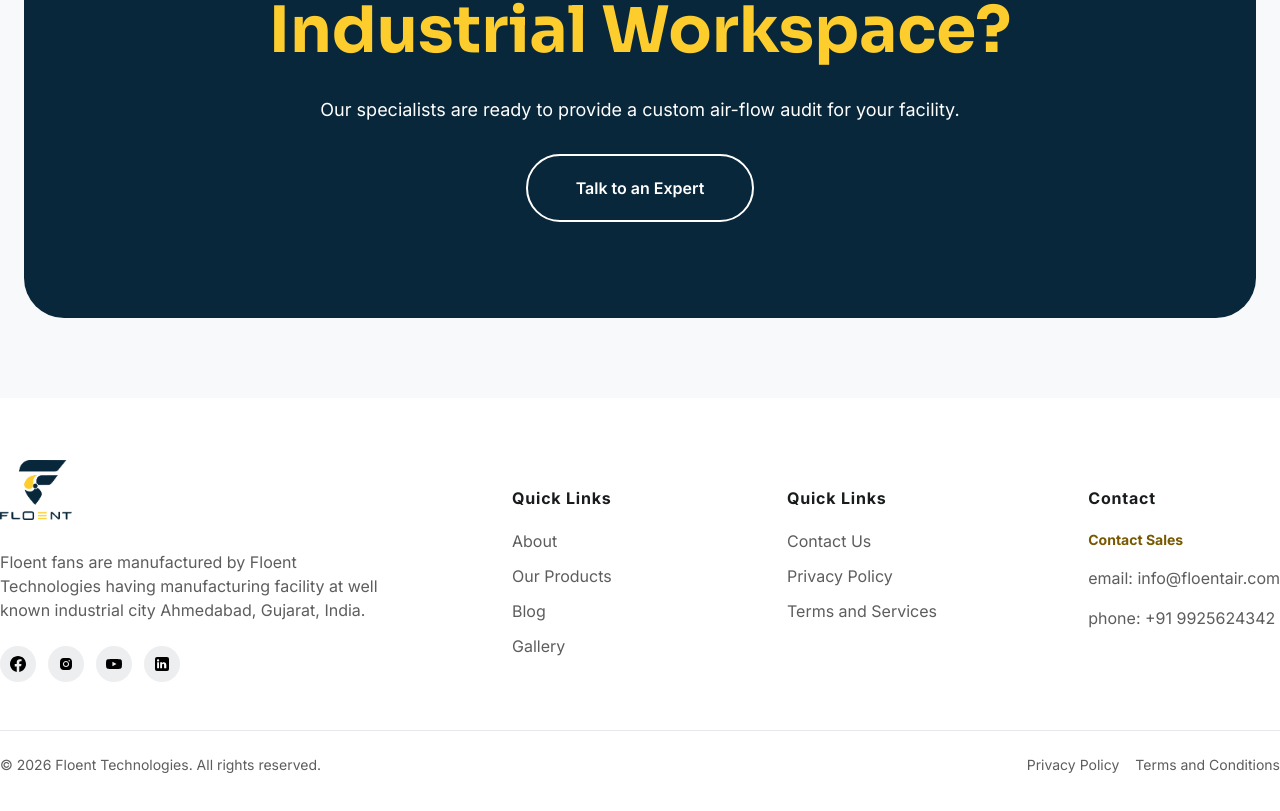
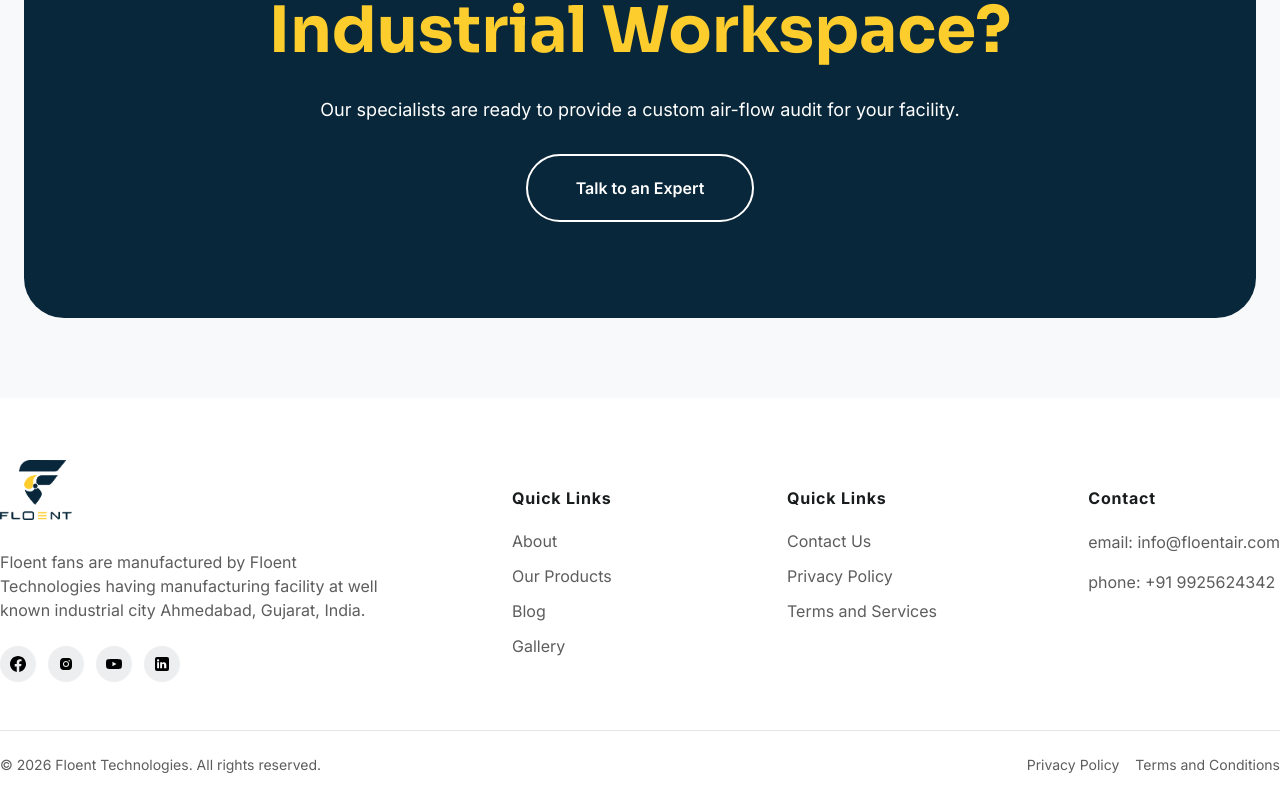
Before and after one commit to kb-patel2005/vkpclfan, a Next.js app: page / in a window 1280 px wide. Shown: the part 7885-8696 px from the top of the page. Built offline with nearby package versions, Linux system fonts and the light colour scheme.

Commit message:
third commit 02-09

```diff
--- a/component/common/Footer.tsx
+++ b/component/common/Footer.tsx
@@ -199,11 +199,6 @@ export default function Footer() {
                 Contact
               </h3>
 
-              {/* Contact Sales */}
-              <p className="mb-4 text-sm font-bold text-[#785900]">
-                Contact Sales
-              </p>
-
               {/* Email */}
               <a
                 href="mailto:info@floentair.com"
```
Also changed, not shown: component/home/Faq.tsx (indentation only).
